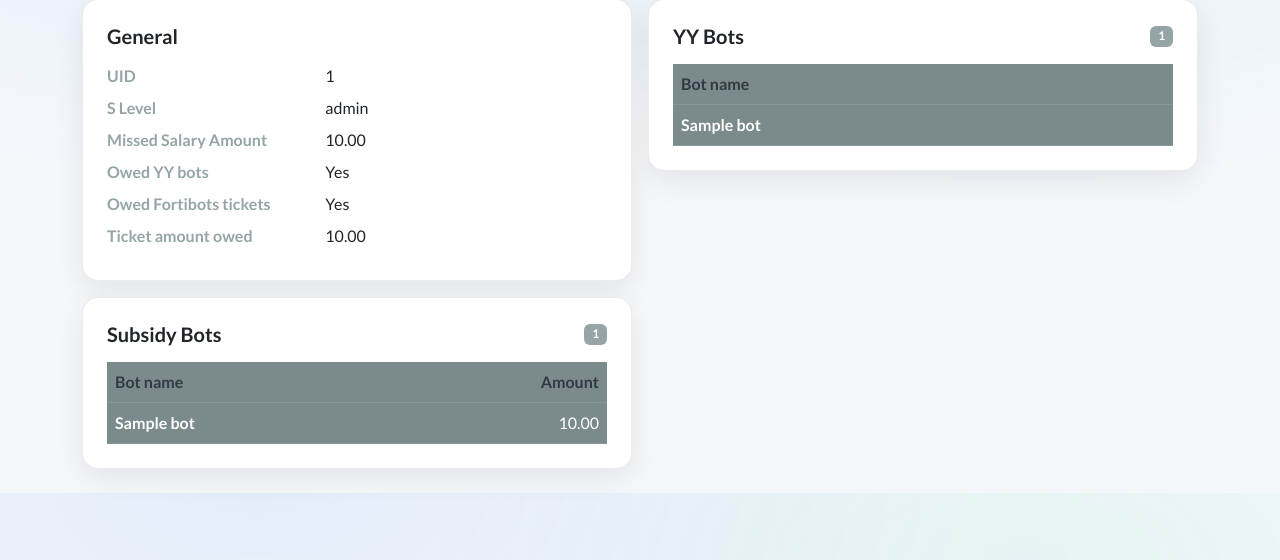
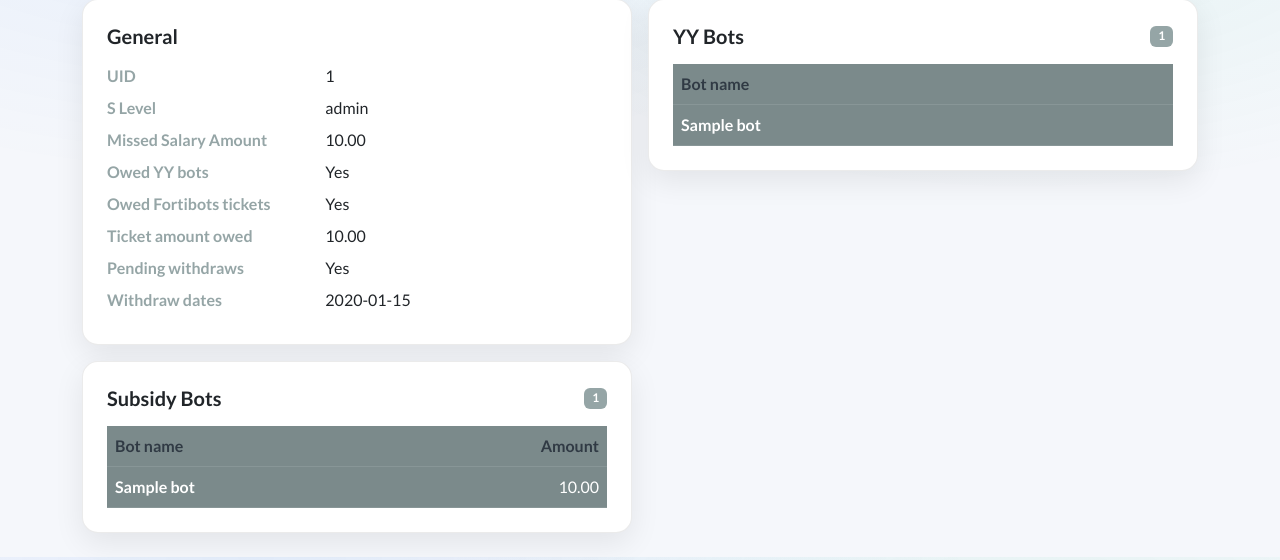
Before and after one commit to HomeLabTec/ais-rescue, a Flask app: page /admin/submission/1 in a window 1280 px wide. Shown: the part 180-740 px from the top of the page. Run offline with Flask 3, Linux system fonts and the light colour scheme; a user stored in the database is signed in; tables that the repository leaves empty hold one stand-in row (values such as "Sample post"); some libraries are stand-ins or nearby versions.

Commit message:
Add withdraw tracking to admin exports

```diff
--- a/app/models.py
+++ b/app/models.py
@@ -46,6 +46,8 @@ class Submission(db.Model):
 
     owed_fortibots_tickets = db.Column(db.Boolean, nullable=False, default=False)
     fortibots_ticket_amount = db.Column(db.Numeric(12, 2), nullable=True)
+    pending_withdraws = db.Column(db.Boolean, nullable=False, default=False)
+    withdraw_dates = db.Column(db.String(255), nullable=True)
 
     created_at = db.Column(db.DateTime, default=lambda: datetime.now(timezone.utc), nullable=False, index=True)
 
@@ -62,6 +64,11 @@ class Submission(db.Model):
         cascade="all, delete-orphan",
         lazy="selectin",
     )
+
+    def withdraw_dates_list(self) -> list[str]:
+        if not self.withdraw_dates:
+            return []
+        return [entry.strip() for entry in self.withdraw_dates.split(",") if entry.strip()]
 
 
 class SubsidyBot(db.Model):
--- a/app/routes.py
+++ b/app/routes.py
@@ -37,6 +37,13 @@ def index():
             rented_more_than_2_yy_bots=False,
             owed_fortibots_tickets=bool(form.owed_fortibots_tickets.data),
             fortibots_ticket_amount=form.fortibots_ticket_amount.data,
+            pending_withdraws=bool(form.pending_withdraws.data),
+            withdraw_dates=", ".join(
+                entry.data.isoformat()
+                for entry in form.withdraw_dates.entries
+                if entry.data is not None
+            )
+            or None,
         )
 
         # Add bots (only rows with bot_name)
@@ -161,6 +168,8 @@ def export_submissions_csv():
                 "yy_bot_names": ", ".join(bot.bot_name for bot in s.yy_bots),
                 "owed_fortibots_tickets": "yes" if s.owed_fortibots_tickets else "no",
                 "fortibots_ticket_amount": str(s.fortibots_ticket_amount) if s.fortibots_ticket_amount is not None else "",
+                "pending_withdraws": "yes" if s.pending_withdraws else "no",
+                "withdraw_dates": ", ".join(s.withdraw_dates_list()),
                 "bot_count": len(s.subsidy_bots),
             }
         )
@@ -176,6 +185,8 @@ def export_submissions_csv():
         "yy_bot_names",
         "owed_fortibots_tickets",
         "fortibots_ticket_amount",
+        "pending_withdraws",
+        "withdraw_dates",
         "bot_count",
     ]
     return _csv_response("submissions.csv", rows, fieldnames)
@@ -217,6 +228,8 @@ def export_flat_csv():
                     "owed_yy_bots": "yes" if s.owed_yy_bots else "no",
                     "owed_fortibots_tickets": "yes" if s.owed_fortibots_tickets else "no",
                     "fortibots_ticket_amount": str(s.fortibots_ticket_amount) if s.fortibots_ticket_amount is not None else "",
+                    "pending_withdraws": "yes" if s.pending_withdraws else "no",
+                    "withdraw_dates": ", ".join(s.withdraw_dates_list()),
                     "yy_bot_names": ", ".join(bot.bot_name for bot in s.yy_bots),
                     "bot_name": "",
                     "yy_bot_name": "",
@@ -235,6 +248,8 @@ def export_flat_csv():
                         "owed_yy_bots": "yes" if s.owed_yy_bots else "no",
                         "owed_fortibots_tickets": "yes" if s.owed_fortibots_tickets else "no",
                         "fortibots_ticket_amount": str(s.fortibots_ticket_amount) if s.fortibots_ticket_amount is not None else "",
+                        "pending_withdraws": "yes" if s.pending_withdraws else "no",
+                        "withdraw_dates": ", ".join(s.withdraw_dates_list()),
                         "yy_bot_names": ", ".join(bot.bot_name for bot in s.yy_bots),
                         "yy_bot_name": "",
                         "bot_name": b.bot_name,
@@ -251,6 +266,8 @@ def export_flat_csv():
         "owed_yy_bots",
         "owed_fortibots_tickets",
         "fortibots_ticket_amount",
+        "pending_withdraws",
+        "withdraw_dates",
         "yy_bot_names",
         "yy_bot_name",
         "bot_name",
--- a/app/templates/admin_detail.html
+++ b/app/templates/admin_detail.html
@@ -40,6 +40,18 @@
 
           <dt class="col-sm-5 text-secondary">Ticket amount owed</dt>
           <dd class="col-sm-7">{{ submission.fortibots_ticket_amount if submission.fortibots_ticket_amount is not none else '' }}</dd>
+
+          <dt class="col-sm-5 text-secondary">Pending withdraws</dt>
+          <dd class="col-sm-7">{{ 'Yes' if submission.pending_withdraws else 'No' }}</dd>
+
+          <dt class="col-sm-5 text-secondary">Withdraw dates</dt>
+          <dd class="col-sm-7">
+            {% if submission.withdraw_dates_list() %}
+              {{ submission.withdraw_dates_list()|join(', ') }}
+            {% else %}
+              <span class="text-secondary">None</span>
+            {% endif %}
+          </dd>
         </dl>
       </div>
     </div>
```
Also changed, not shown: app/db_migrations.py (+8 -0 lines).
